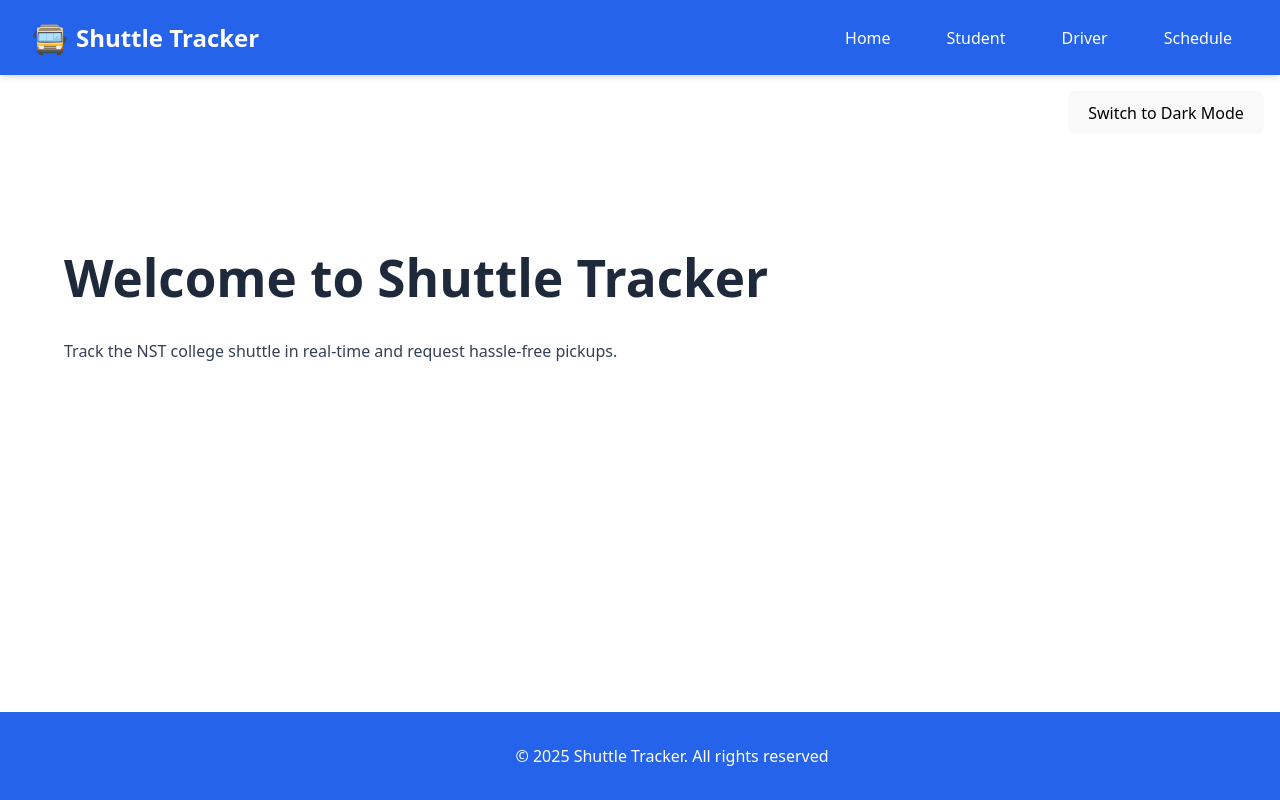
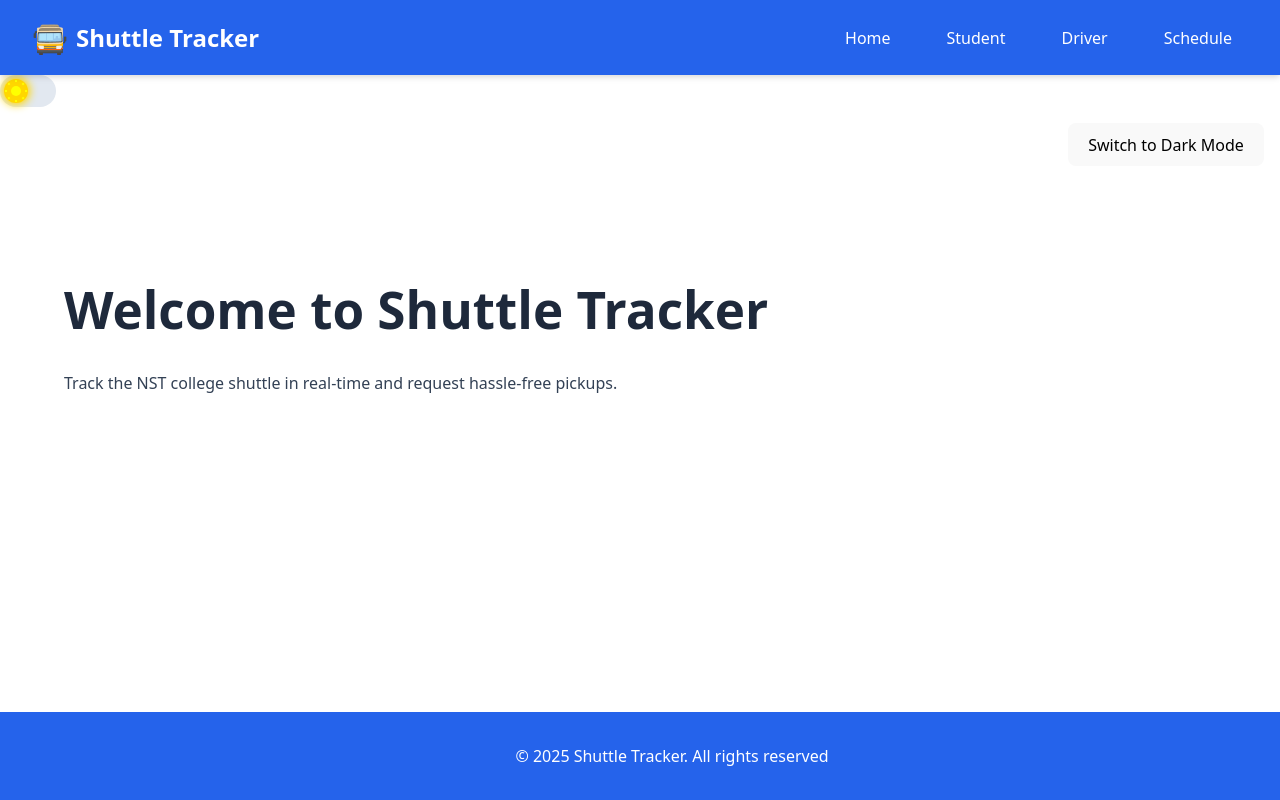
Before and after one commit to nst-sdc/Shuttle_Tracker, a React (Vite) app in the folder frontend/latest/: page / in a window 1280 px wide. Built offline with nearby package versions, Linux system fonts and the light colour scheme.

Commit message:
Toggle button for theme switch

```diff
--- a/frontend/latest/src/App.jsx
+++ b/frontend/latest/src/App.jsx
@@ -7,6 +7,7 @@ import Student from './pages/Student';
 import Driver from './pages/Driver';
 import Schedule from './pages/Schedule';
 import Footer from './components/Footer';
+import ThemeToggle from './ThemeToggle';
 
 function App() {
   const [dark, setDark] = useState(() => {
@@ -29,6 +30,7 @@ function App() {
     <Router>
       <div style={{ minHeight: '100vh', width: '100vw' }}>
         <Navbar />
+        <ThemeToggle />
         <div style={{ display: 'flex', justifyContent: 'flex-end', padding: '1rem' }}>
           <button onClick={() => setDark(d => !d)}>
             Switch to {dark ? "Light" : "Dark"} Mode
--- /dev/null
+++ b/frontend/latest/src/ThemeToggle.jsx
@@ -0,0 +1,66 @@
+import React, { useEffect, useState } from "react";
+
+const ThemeToggle = () => {
+  const [dark, setDark] = useState(() => localStorage.getItem("theme") === "dark");
+
+  useEffect(() => {
+    document.documentElement.classList.toggle("dark", dark);
+    localStorage.setItem("theme", dark ? "dark" : "light");
+  }, [dark]);
+
+  return (
+    <button
+      onClick={() => setDark((d) => !d)}
+      style={{
+        border: "none",
+        outline: "none",
+        background: "var(--toggle-bg)",
+        borderRadius: "2em",
+        width: "56px",
+        height: "32px",
+        cursor: "pointer",
+        position: "relative",
+        transition: "background 0.3s"
+      }}
+      aria-label="Toggle dark mode"
+    >
+      <span
+        style={{
+          position: "absolute",
+          left: dark ? "28px" : "4px",
+          top: "4px",
+          width: "24px",
+          height: "24px",
+          borderRadius: "50%",
+          background: dark ? "#222" : "#ffd700",
+          boxShadow: dark
+            ? "0 0 8px 2px #222"
+            : "0 0 8px 2px #ffd700",
+          transition: "left 0.3s, background 0.3s, box-shadow 0.3s"
+        }}
+      >
+        {dark ? (
+          <svg width="24" height="24" viewBox="0 0 24 24" fill="#fff">
+            <path d="M21 12.79A9 9 0 1111.21 3a7 7 0 109.79 9.79z" />
+          </svg>
+        ) : (
+          <svg width="24" height="24" viewBox="0 0 24 24" fill="#ff0">
+            <circle cx="12" cy="12" r="5" />
+            <g>
+              <line x1="12" y1="1" x2="12" y2="3" stroke="#ff0" strokeWidth="2" />
+              <line x1="12" y1="21" x2="12" y2="23" stroke="#ff0" strokeWidth="2" />
+              <line x1="4.22" y1="4.22" x2="5.64" y2="5.64" stroke="#ff0" strokeWidth="2" />
+              <line x1="18.36" y1="18.36" x2="19.78" y2="19.78" stroke="#ff0" strokeWidth="2" />
+              <line x1="1" y1="12" x2="3" y2="12" stroke="#ff0" strokeWidth="2" />
+              <line x1="21" y1="12" x2="23" y2="12" stroke="#ff0" strokeWidth="2" />
+              <line x1="4.22" y1="19.78" x2="5.64" y2="18.36" stroke="#ff0" strokeWidth="2" />
+              <line x1="18.36" y1="5.64" x2="19.78" y2="4.22" stroke="#ff0" strokeWidth="2" />
+            </g>
+          </svg>
+        )}
+      </span>
+    </button>
+  );
+};
+
+export default ThemeToggle;
--- a/frontend/latest/src/index.css
+++ b/frontend/latest/src/index.css
@@ -1,4 +1,8 @@
 :root {
+  --bg: #fff;
+  --text: #222;
+  --toggle-bg: #e2e8f0;
+
   font-family: system-ui, Avenir, Helvetica, Arial, sans-serif;
   line-height: 1.5;
   font-weight: 400;
@@ -28,6 +32,10 @@ body {
   place-items: center;
   min-width: 320px;
   min-height: 100vh;
+
+  background: var(--bg);
+  color: var(--text);
+  transition: background 0.4s cubic-bezier(.4,2,.6,1), color 0.4s cubic-bezier(.4,2,.6,1);
 }
 
 h1 {
@@ -68,6 +76,10 @@ button:focus-visible {
 }
 
 .dark {
+  --bg: #18181b;
+  --text: #f4f4f5;
+  --toggle-bg: #334155;
+
   color-scheme: dark;
   color: rgba(255, 255, 255, 0.87);
   background-color: #242424;
```
